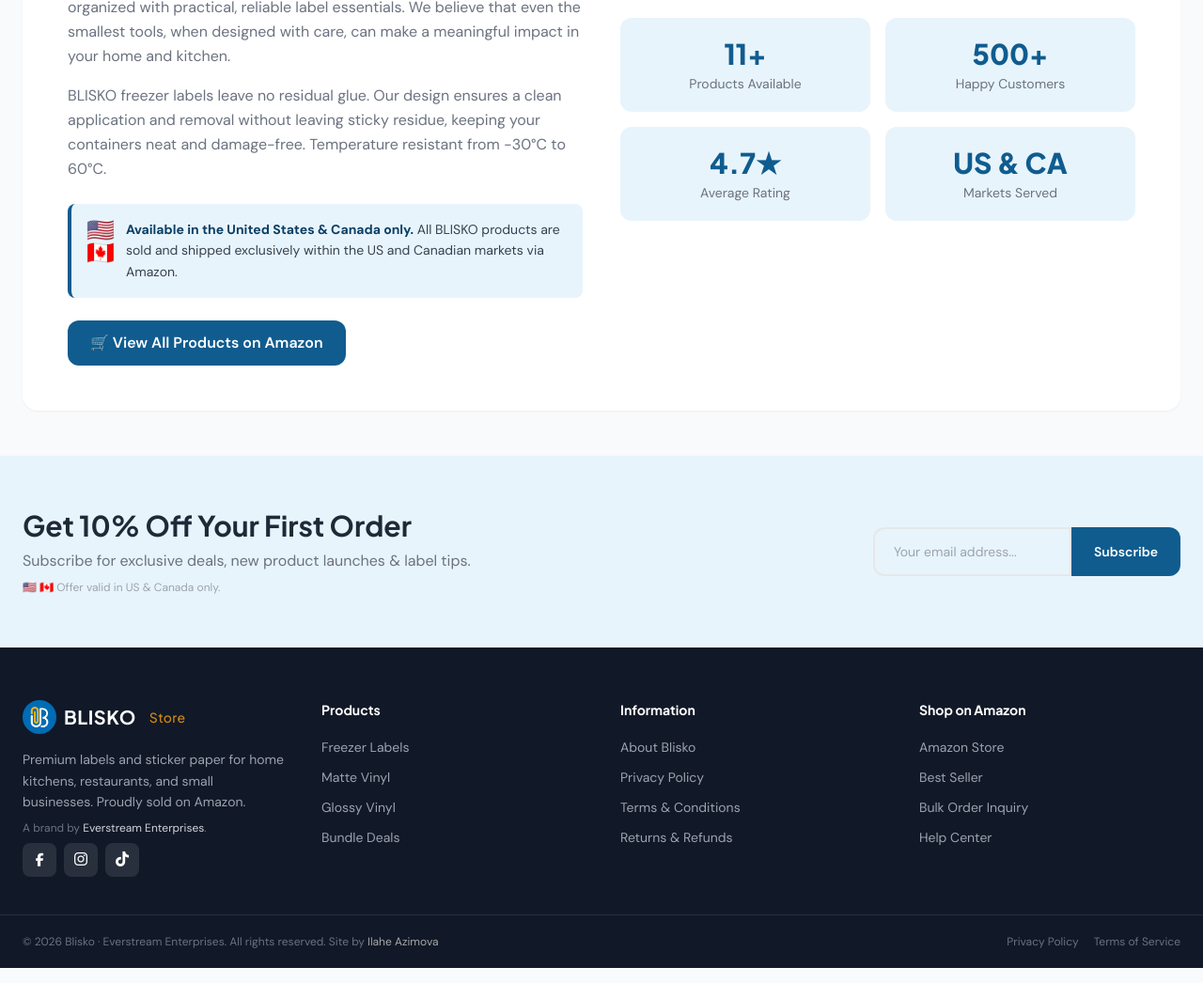
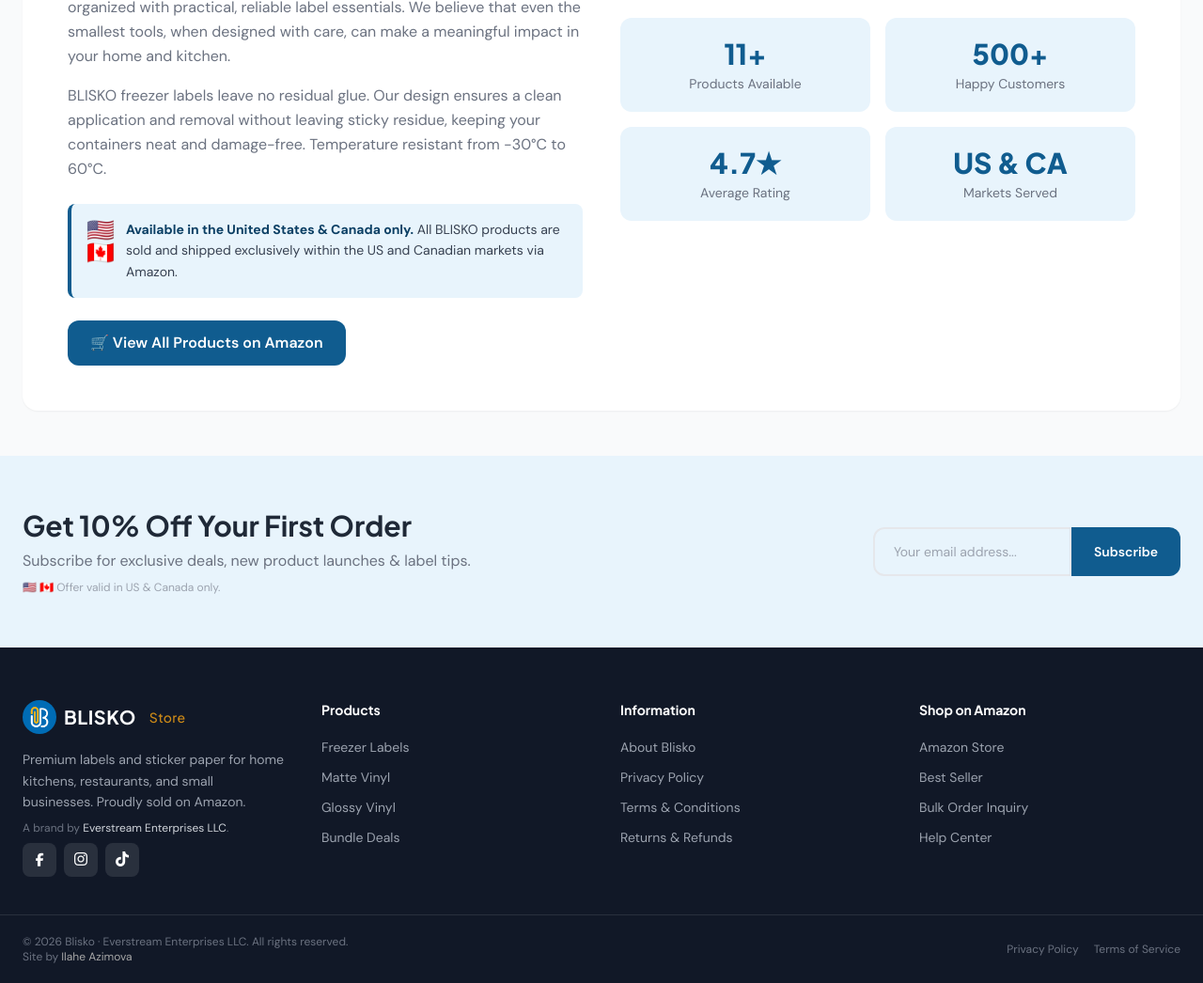
Before and after one commit to IlaheAzimova/Blisko, a website: page index.htm in a window 1280 px wide. Shown: the part 2994-4040 px from the top of the page at 94% size. Drawn offline with nearby package versions, Linux system fonts and the light colour scheme.

Commit message:
change brand name in footer

```diff
--- a/index.htm
+++ b/index.htm
@@ -905,7 +905,7 @@
                 <p class="text-sm leading-relaxed mb-2">Premium labels and sticker paper for home kitchens, restaurants,
                     and small businesses. Proudly sold on Amazon.</p>
                 <p class="text-xs text-gray-500 mb-2">A brand by <span class="text-gray-300">Everstream
-                        Enterprises</span>.</p>
+                        Enterprises LLC</span>.</p>
                 <div class="flex gap-2">
                     <a href="https://www.facebook.com/blisko.storeofficial" target="_blank"><button
                             class="w-9 h-9 rounded-lg bg-white/10 hover:bg-brand text-white text-sm transition-colors"><i
@@ -953,7 +953,7 @@
         <div class="border-t border-white/10">
             <div
                 class="max-w-7xl mx-auto px-4 md:px-6 py-5 flex flex-col sm:flex-row justify-between items-center gap-3 text-xs text-gray-500">
-                <span>© 2026 Blisko · Everstream Enterprises. All rights reserved. Site by <a
+                <span>© 2026 Blisko · Everstream Enterprises LLC. All rights reserved. <br>Site by <a
                         href="https://www.linkedin.com/in/ilaheazimova/" target="_blank"
                         class="text-[#a8a8a8] transition-colors">Ilahe
                         Azimova</a></span>
```
